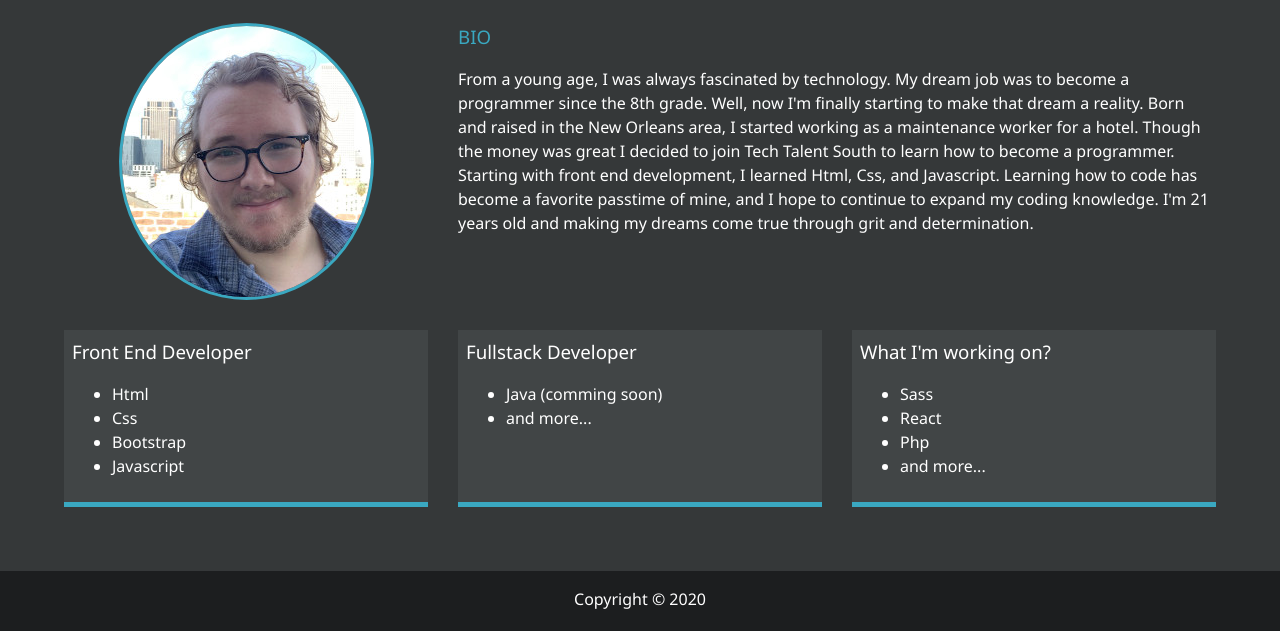
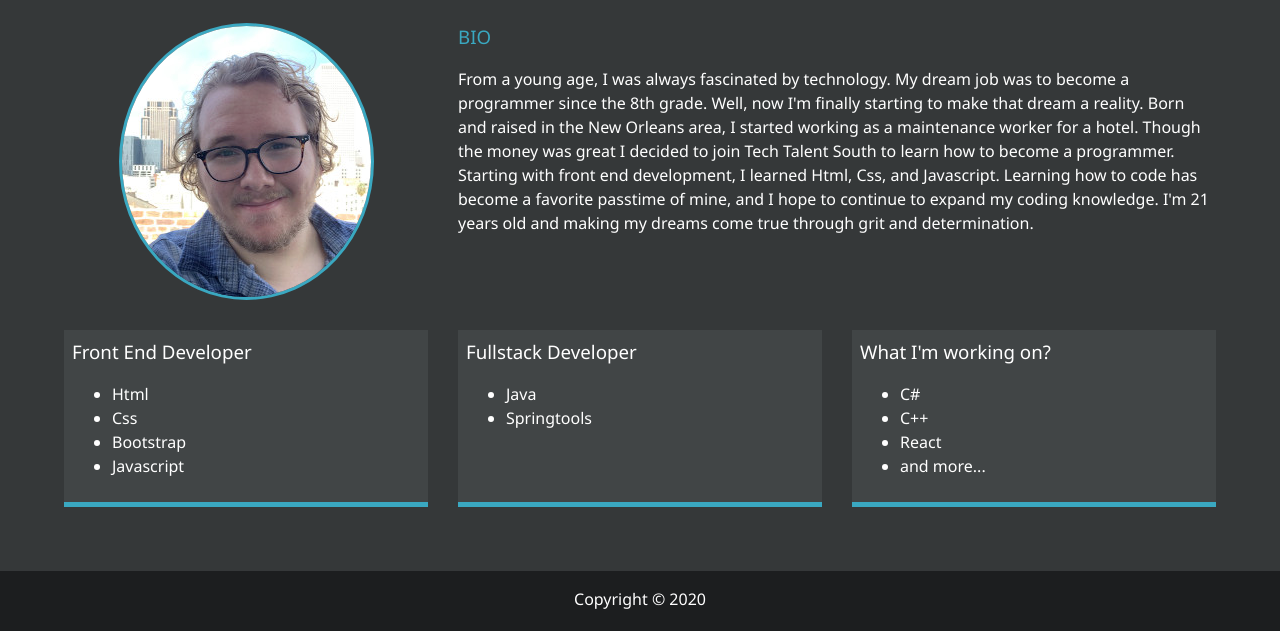
Before and after one commit to danielraybarber/my_portfolio, a website: page dist/about.html in a window 1280 px wide. Shown: the part 223-854 px from the top of the page. Drawn offline with Linux system fonts and the light colour scheme.

Commit message:
Update about.html

```diff
--- a/dist/about.html
+++ b/dist/about.html
@@ -81,16 +81,16 @@
         <div class="job job-2">
           <h3>Fullstack Developer</h3>
           <ul>
-            <li>Java (comming soon)</li>
-            <li>and more...</li>
+            <li>Java</li>
+            <li>Springtools</li>
           </ul>
         </div>
         <div class="job job-3">
           <h3>What I'm working on?</h3>
           <ul>
-            <li>Sass</li>
+            <li>C#</li>
+            <li>C++</li>
             <li>React</li>
-            <li>Php</li>
             <li>and more...</li>
           </ul>
         </div>
```
